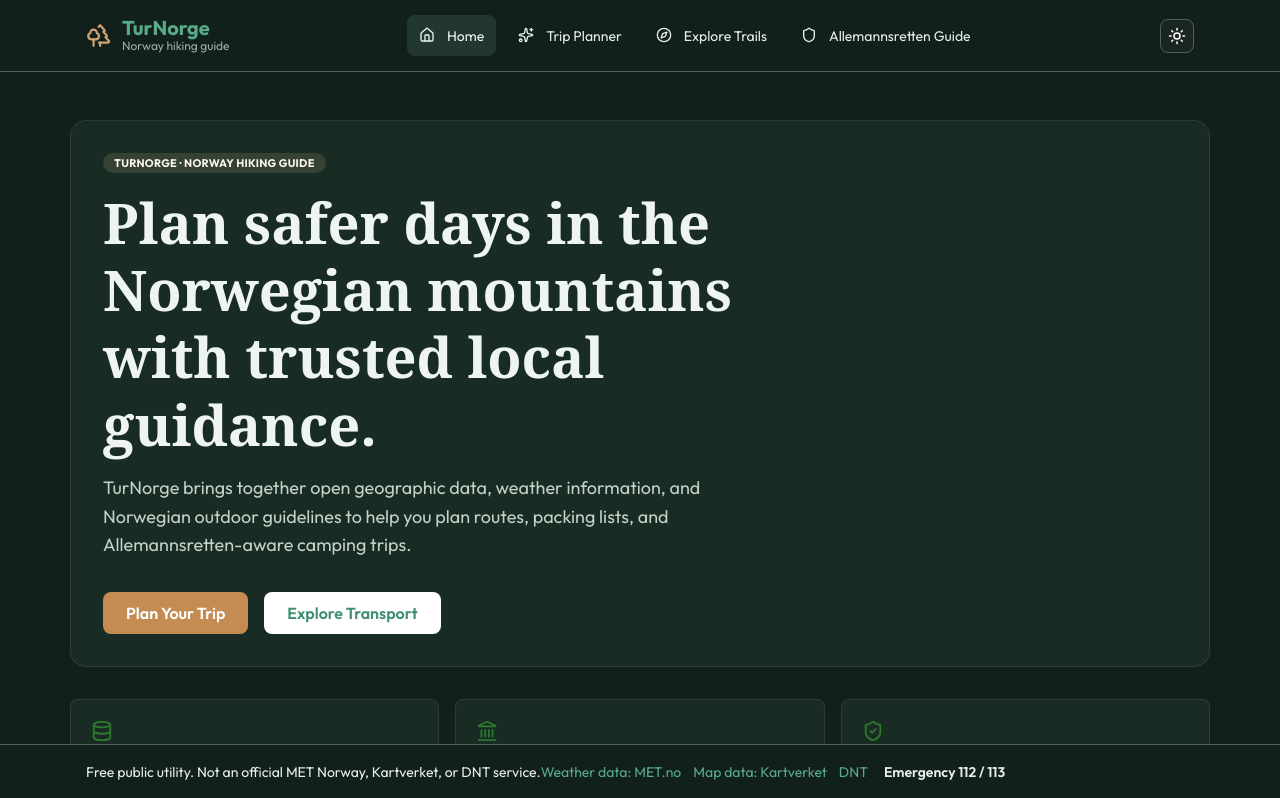
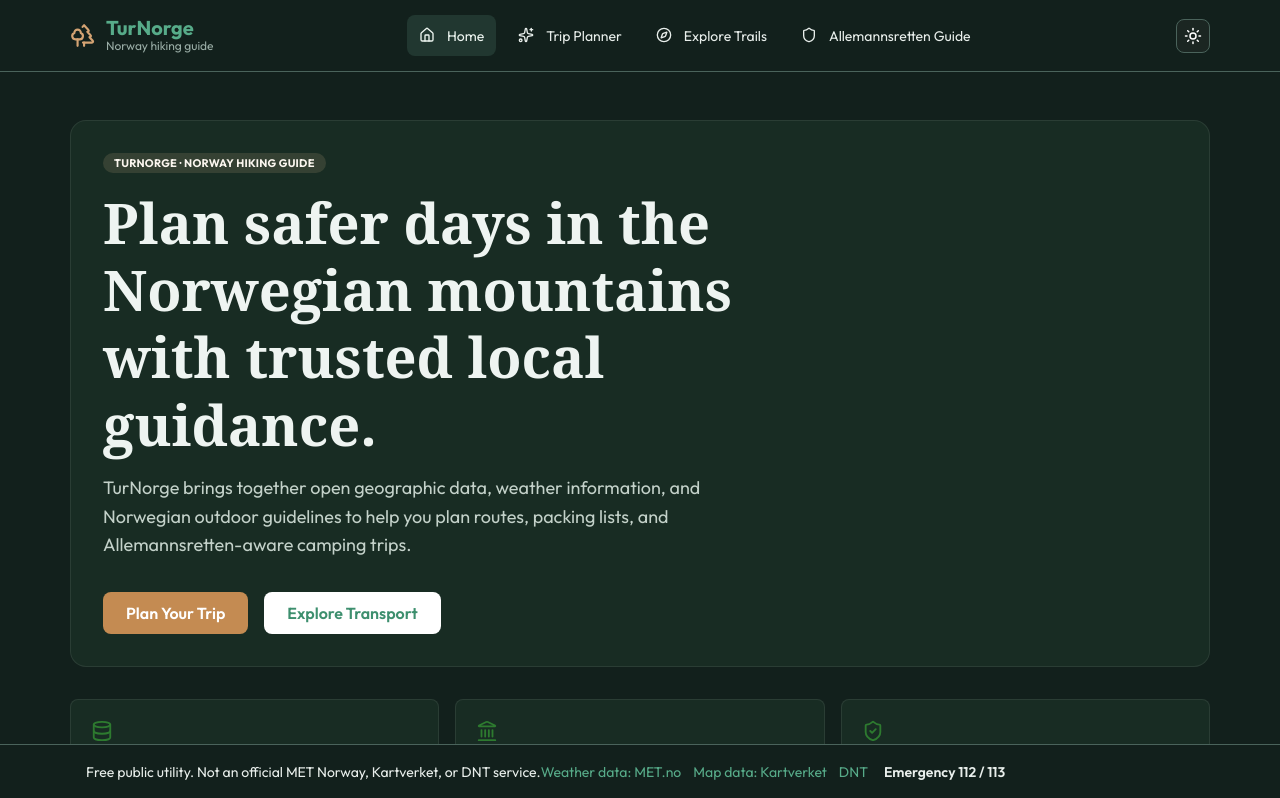
Before and after one commit to Nirush4/TurNorge, a React (Vite) app: page / in a window 1280 px wide. Shown: the top 798 px of the page. Built offline with nearby package versions, Linux system fonts and the light colour scheme; a web font is replaced by a local one.

Commit message:
fix: adjust padding for responsive container in AppLayout

```diff
--- a/src/components/AppLayout.tsx
+++ b/src/components/AppLayout.tsx
@@ -41,7 +41,7 @@ export function AppLayout() {
         padding="md"
       >
         <AppShell.Header>
-          <Container size="lg" h="100%" px="md">
+          <Container size="lg" h="100%" px={{ base: 'md', lg: '0' }}>
             <Group h="100%" justify="space-between" wrap="nowrap">
               <Group gap="sm" wrap="nowrap">
                 <Burger
```
